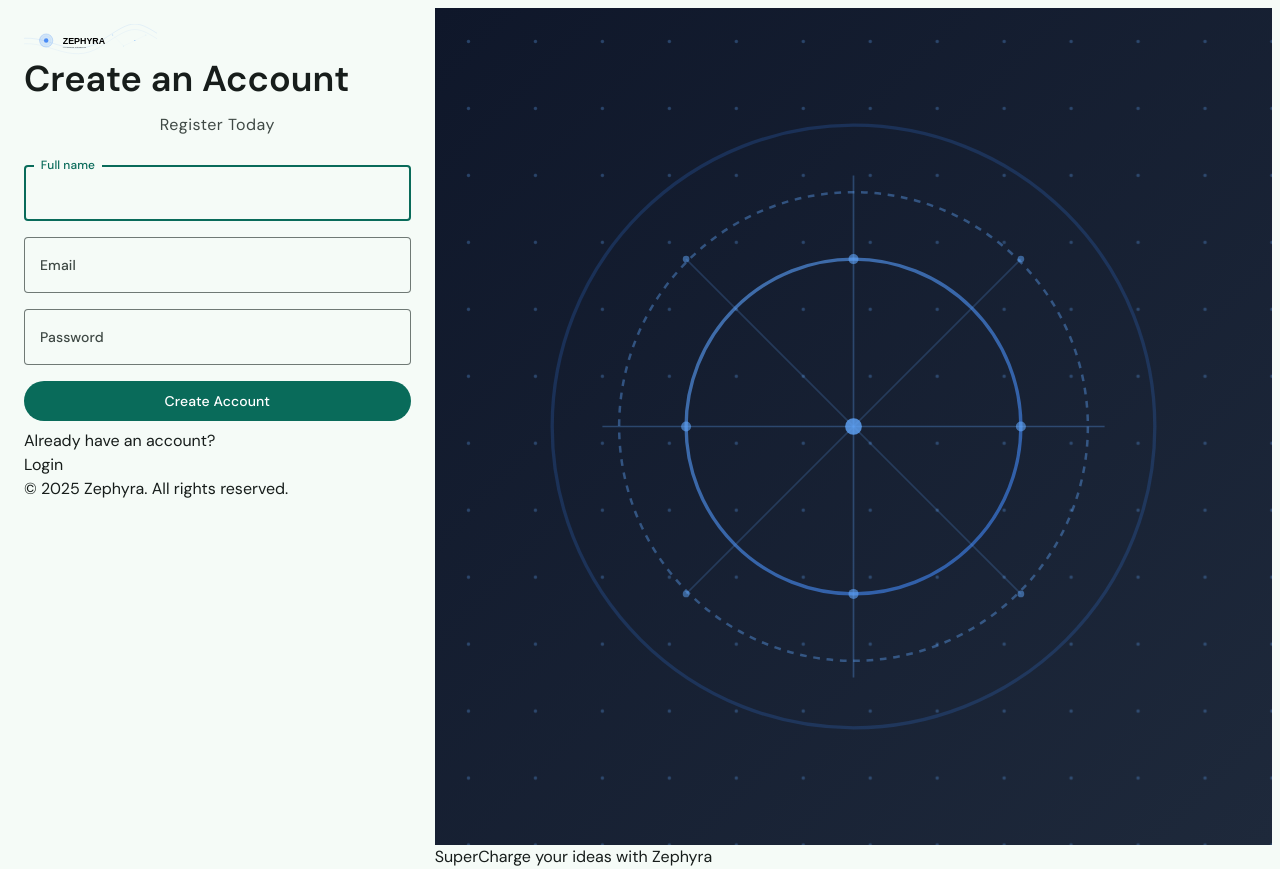
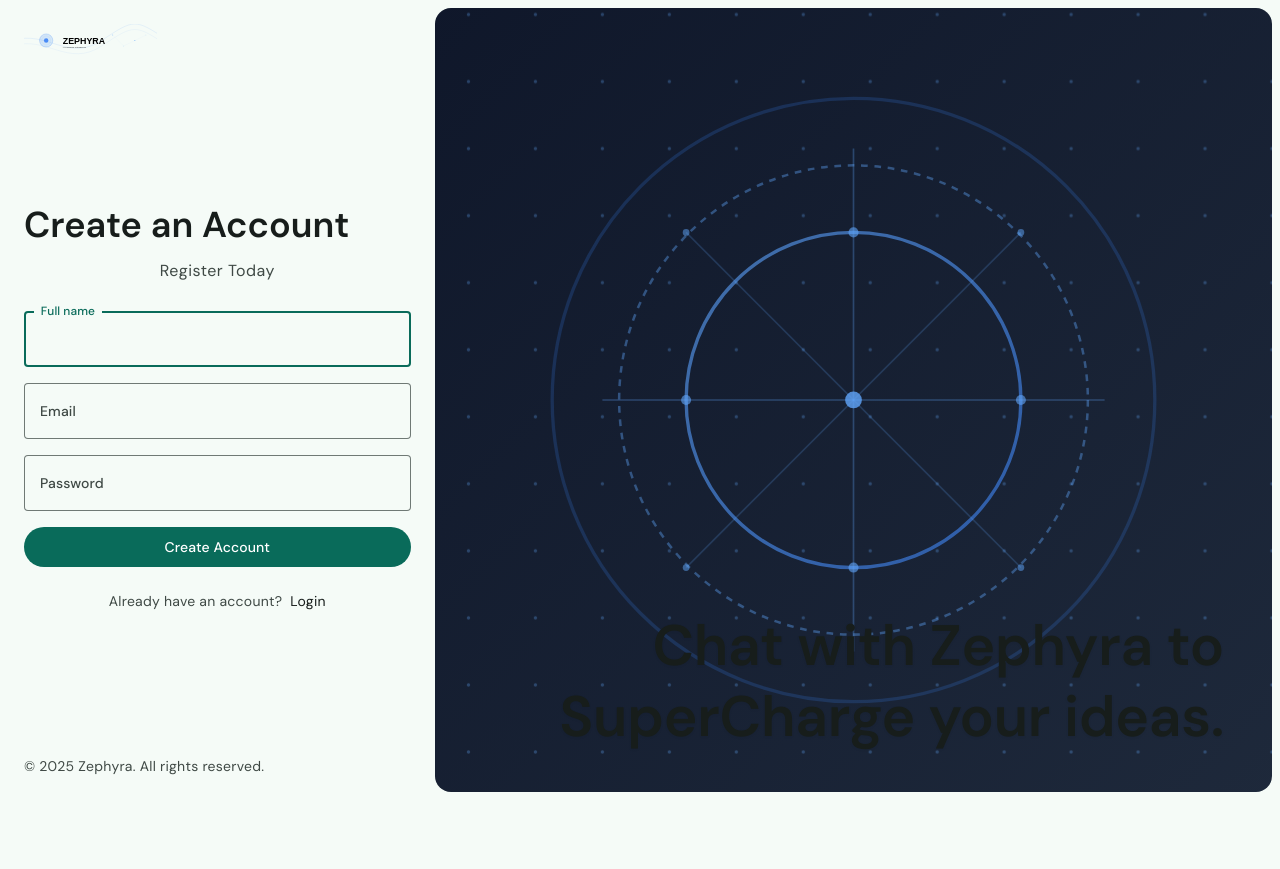
Before and after one commit to volt-l18/Zephyra, a React (Vite) app: page /register in a window 1280 px wide. After the commit the page ends 800 px from the top, so only its background shows below. Built offline with nearby package versions, Linux system fonts and the light colour scheme.

Commit message:
wrote a lot of css again

```diff
--- a/package.json
+++ b/package.json
@@ -11,6 +11,7 @@
   },
   "dependencies": {
     "@types/react-helmet": "^6.1.11",
+    "appwrite": "^17.0.0",
     "prop-types": "^15.8.1",
     "react": "^18.3.1",
     "react-dom": "^18.3.1",
--- a/src/index.css
+++ b/src/index.css
@@ -123,5 +123,21 @@
     > .state-layer {
     @apply opacity-[0.1];
   }
+  /**
+   * Link
+   */
+  .link {
+    @apply transition-colors duration-short3 ease-standard hover:text-light-primary hover:dark:text-dark-primary hover:underline;
+  }
 }
-/* 1:01:49 */
+/**
+ * UTILITS
+ */
+@layer utilities {
+  .img-box {
+    @apply bg-light-surfaceContainerHighest dark:bg-dark-surfaceContainerHighest overflow-hidden;
+  }
+  .img-cover {
+    @apply w-full h-full object-cover;
+  }
+}
--- /dev/null
+++ b/src/lib/appwrite.js
@@ -0,0 +1,17 @@
+/**
+ * Nodc Modules
+ */
+import { Client, Account } from 'appwrite';
+/**
+ * Initialize Appwrite client
+ */
+const client = new Client();
+client
+  .setProject(import.meta.env.VITE_APPWRITE_PROJECT_ID)
+  .setEndpoint('https://cloud.appwrite.io/v1');
+/**
+ * Initialize Appwrite account
+ */
+const account = new Account(client);
+
+export { account };
--- a/src/pages/Register.tsx
+++ b/src/pages/Register.tsx
@@ -23,7 +23,7 @@ const Register = () => {
         <div className='flex flex-col p-4'>
           <Link
             to='/'
-            className='max-w-max mx-auto lg:mx-0'
+            className='max-w-max mb-auto mx-auto lg:mx-0'
           >
             <img
               src={logoLight}
@@ -75,19 +75,29 @@ const Register = () => {
               />
               <Button type='submit'>Create Account</Button>
             </Form>
-            <p className=''>
-              Already have an account? <Link to='/login'>Login</Link>
+            <p className='text-bodyMedium text-light-onSurfaceVariant dark:text-dark-onSurfaceVariant text-center mt-4'>
+              Already have an account?{' '}
+              <Link
+                to='/login'
+                className='link inline-block ms-1 text-light-onSurface dark:text-dark-onSurface '
+              >
+                Login
+              </Link>
             </p>
           </div>
-          <p className=''>&copy; 2025 Zephyra. All rights reserved.</p>
+          <p className='mt-auto mx-auto text-light-onSurfaceVariant dark:text-dark-onSurfaceVariant text-bodyMedium lg:mx-0'>
+            &copy; 2025 Zephyra. All rights reserved.
+          </p>
         </div>
-        <div className=''>
+        <div className='hidden img-box lg:block lg:relative lg:rounded-large'>
           <img
             src={banner}
             alt=''
             className='img-cover'
           />
-          <p className=''>SuperCharge your ideas with Zephyra</p>
+          <p className='absolute bottom-10 left-12 right-12 z-10 text-displayLarge font-semibold leading-tight text-right text-light-onSurface drop-shadow-sm 2xl:text-[72]'>
+            Chat with Zephyra to SuperCharge your ideas.
+          </p>
         </div>
       </div>
     </>
```
Also changed, not shown: 1 other file (tests, documents, lock files or other folders).
